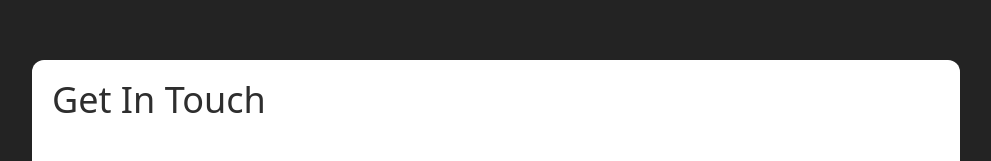
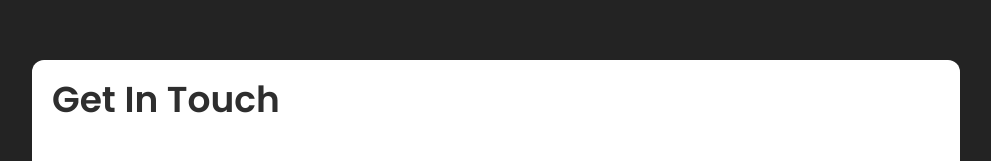
Before and after one commit to contentcraftstudio/Coderlabs-web-2.0, a Next.js app: page / in a window 1280 px wide. Shown: the part 7702-7863 px from the top of the page, without its empty margins (144-1135 px from the left). Built offline with nearby package versions, Linux system fonts and the light colour scheme.

Commit message:
change:: font weight

```diff
--- a/components/GetIn.tsx
+++ b/components/GetIn.tsx
@@ -73,7 +73,7 @@ export default function GetIn({}: Props) {
         onSubmit={handleValue}
       >
         <div className='w-full bg-white rounded px-[20px] py-[20px] sm:space-y-[20px]'>
-          <p className='w-225 font-roboto text-4xl font-medium leading-10 text-gray-700 mb-[42px]'>
+          <p className='w-225 font-secondary text-4xl font-[530] leading-10 text-gray-700 mb-[42px]'>
             {t("Get_in_touch")}
           </p>
           <div className='flex gap-[20px] flex-wrap'>
```
